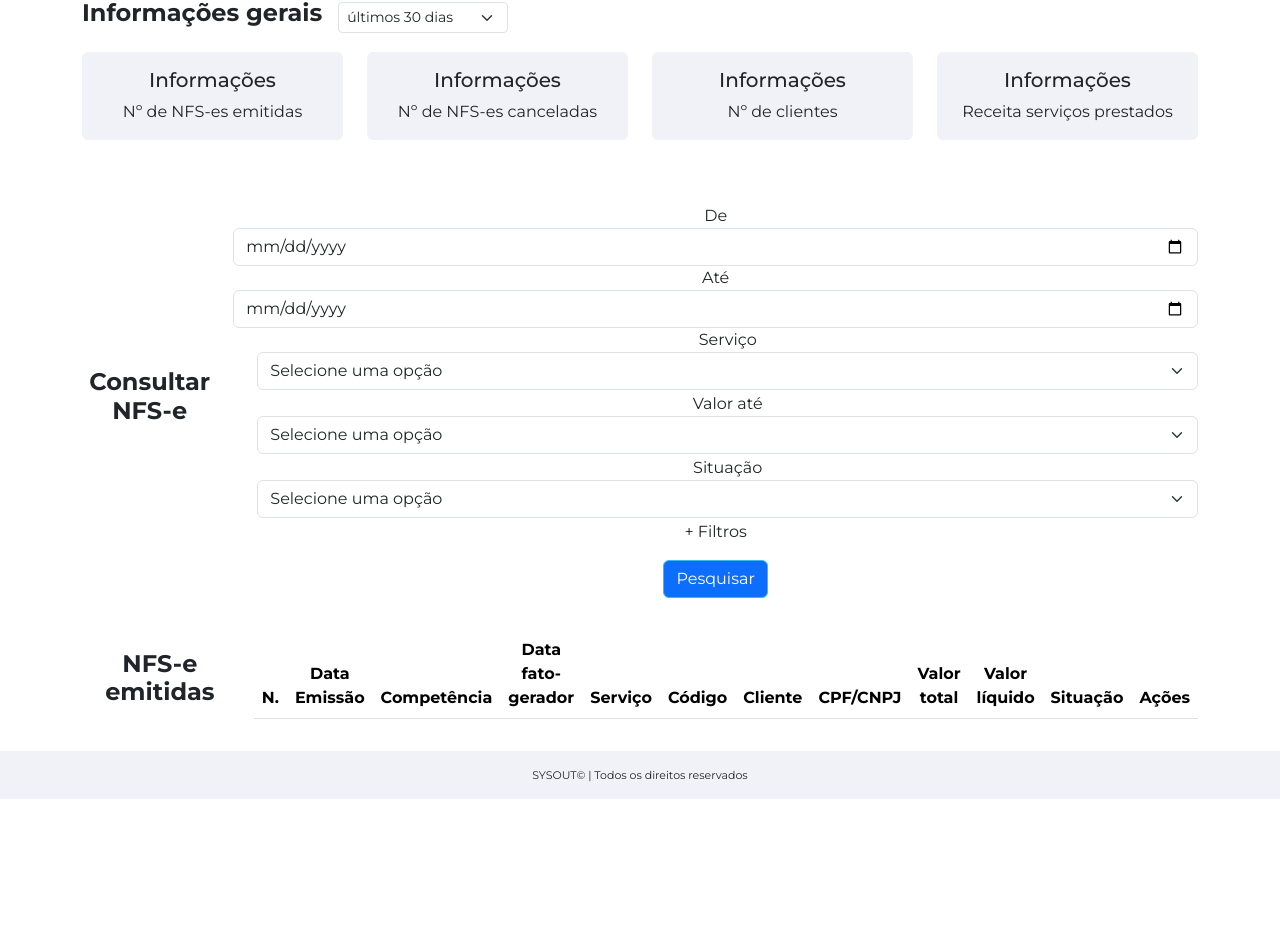
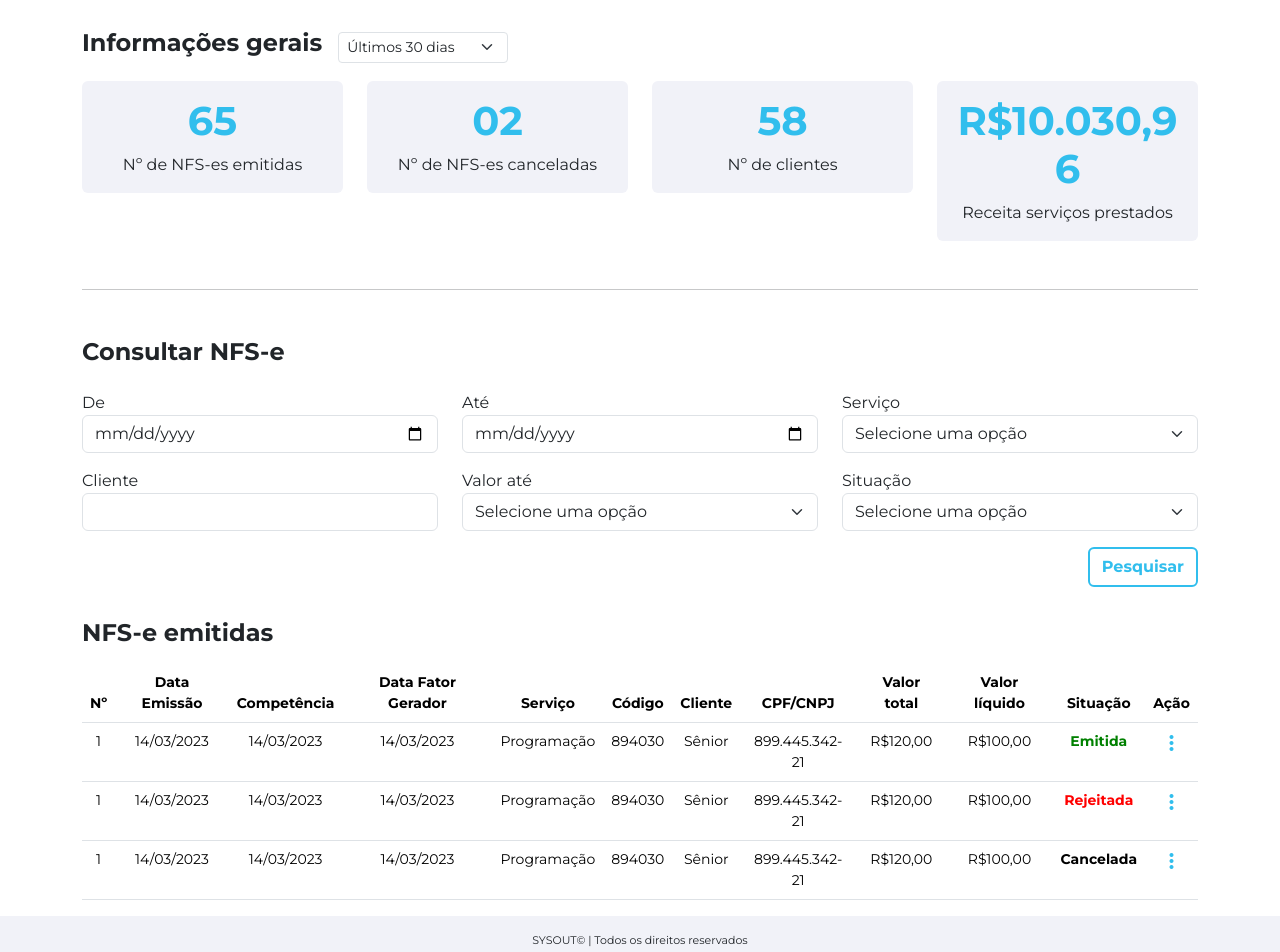
Before and after one commit to more-devs-2-blu/sysout, an Angular app in the folder frontend/: page / in a window 1280 px wide. Shown: the part 212-1164 px from the top of the page. Before the commit the page ends 1011 px from the top, so only its background shows below. Built offline with nearby package versions, Linux system fonts and the light colour scheme; sample sign-in values are in the browser's storage.

Commit message:
home, modals

```diff
--- a/frontend/src/app/Components/home/home.component.css
+++ b/frontend/src/app/Components/home/home.component.css
@@ -4,7 +4,51 @@
     border-color: #31BEED;
 }
 
+.more {
+  color: #31BEED;
+}
+
+#emit-btn {
+  padding: .8rem 3rem .8rem 3rem;
+  font-weight: 500;
+}
+
+.card-title {
+  font-size: 2.5rem;
+  font-weight: 600;
+  color: #31BEED;
+}
+
 .card {
   background-color: #F1F2F8;
   border: none;
 }
+
+table {
+  background-color: #F1F2F8;
+}
+
+table th, td {
+  font-size: 14px;
+  text-align: center;
+}
+
+table span {
+  font-weight: 500;
+}
+
+table .status {
+  font-weight: 700;
+}
+
+table .emited {
+  color: green;
+}
+
+table .canceled {
+  color: black;
+}
+
+table .rejected {
+  color: red;
+}
--- a/frontend/src/app/Components/home/home.component.html
+++ b/frontend/src/app/Components/home/home.component.html
@@ -1,12 +1,12 @@
 <app-navbar></app-navbar>
 <!-- Cabeçalho -->
 <div class="container">
-  <div class="row">
+  <div class="row mt-4">
     <div class="col-sm py-4 border-0">
       <h2>Bem Vindo, Sysouter</h2>
     </div>
     <div class="col-sm text-end py-4 border-0">
-      <button class="btn btn-rounded" data-toggle="modal" data-target="#models-nfse">Emitir NFS-e</button>
+      <button id="emit-btn" class="btn btn-rounded">Emitir NFS-e</button>
     </div>
   </div>
 </div>
@@ -17,21 +17,21 @@
         <div class="d-flex align-items-center my-3">
           <h4 class="fw-bold me-3">Informações gerais</h4>
           <select class="form-select form-select-sm" aria-label="Default select example" style="width: 170px;">
-            <option selected>últimos 30 dias</option>
-            <option value="1">último 60 dias</option>
-            <option value="2">últimos 90 dias</option>
+            <option selected>Últimos 30 dias</option>
+            <option value="1">Últimos 60 dias</option>
+            <option value="2">Últimos 90 dias</option>
           </select>
         </div>
       </div>
     </div>
   </div>
 
-<div class="container text-center mb-5">
-  <div class="row">
+<div class="container text-center">
+  <div class="row mb-5">
     <div class="col-md-3">
       <div class="card">
         <div class="card-body">
-          <h5 class="card-title">Informações</h5>
+          <h2 class="card-title">65</h2>
           <p class="card-text">Nº de NFS-es emitidas</p>
         </div>
       </div>
@@ -39,7 +39,7 @@
     <div class="col-md-3">
       <div class="card">
         <div class="card-body">
-          <h5 class="card-title">Informações</h5>
+          <h2 class="card-title">02</h2>
           <p class="card-text">Nº de NFS-es canceladas</p>
         </div>
       </div>
@@ -47,7 +47,7 @@
     <div class="col-md-3">
       <div class="card">
         <div class="card-body">
-          <h5 class="card-title">Informações</h5>
+          <h2 class="card-title">58</h2>
           <p class="card-text">Nº de clientes</p>
         </div>
       </div>
@@ -55,87 +55,41 @@
     <div class="col-md-3">
       <div class="card">
         <div class="card-body">
-          <h5 class="card-title">Informações</h5>
+          <h2 class="card-title">R$10.030,96</h2>
           <p class="card-text">Receita serviços prestados</p>
         </div>
       </div>
     </div>
   </div>
+  <hr class="linha2">
 </div>
 
 <!-- Consultar NFSE -->
-<div class="container text-center">
-  <div class="row">
+<div class="container mb-3">
+  <div class="row mt-5 mb-3">
     <div class="col">
-      <div class="d-flex align-items-center my-3">
-        <h4 class="fw-bold me-3">Consultar NFS-e</h4>
-        <form>
-          <div class="form-group">
-            <label for="firstDate">De</label>
-            <input type="date" class="form-control" id="firstDate" required>
-          </div>
-          <div class="form-group">
-            <label for="lastDate">Até</label>
-            <input type="date" class="form-control" id="lastDate">
-          </div>
-          <div class="form-group form-check">
-            <label for="selectService">Serviço</label>
-            <select class="form-select" aria-label="Default select example" id="selectService">
-              <option selected>Selecione uma opção</option>
-              <option value="1">
-                Execução, por administração, empreitada ou subempreitada, de
-                obras de construção civil, hidráulica ou elétrica e de outras obras semelhantes.
-              </option>
-              <option value="2">
-                Instalação e montagem de aparelhos, máquinas e equipamentos,
-                inclusive montagem industrial, prestados ao usuário final,
-                exclusivamente com material por ele fornecido.
-              </option>
-              <option value="3">
-                Franquia (franchising)
-              </option>
-            </select>
-          </div>
-          <div class="form-group form-check">
-            <label for="selectValue">Valor até</label>
-            <select class="form-select" aria-label="Default select example" id="selectValue">
-              <option selected>Selecione uma opção</option>
-              <option value="1"></option>
-              <option value="2"></option>
-              <option value="3"></option>
-            </select>
-          </div>
-          <div class="form-group form-check">
-            <label for="selectSituation">Situação</label>
-            <select class="form-select" aria-label="Default select example" id="selectSituation">
-              <option selected>Selecione uma opção</option>
-              <option value="1"></option>
-              <option value="2"></option>
-              <option value="3"></option>
-            </select>
-          </div>
-          <p>+ Filtros</p>
-          <button type="submit" class="btn btn-primary bg-primary">Pesquisar</button>
-        </form>
-      </div>
+      <h4 class="fw-bold me-3">Consultar NFS-e</h4>
     </div>
   </div>
+  <app-filter></app-filter>
 </div>
 
 <!-- Dashboard -->
 
-<div class="container text-center">
+<div class="container">
   <div class="row">
     <div class="col">
-      <div class="d-flex align-items-center my-3">
-        <h4 class="fw-bold me-3">NFS-e emitidas</h4>
-        <table class="table">
+      <div class="card-header mb-3 pb-0 border-0">
+        <h4 class="fw-bold">NFS-e emitidas</h4>
+      </div>
+      <div class="table-responsive col-lg-12">
+        <table class="table py-2 p-5">
           <thead>
             <tr>
-              <th scope="col">N.</th>
+              <th scope="col">Nº</th>
               <th scope="col">Data Emissão</th>
               <th scope="col">Competência</th>
-              <th scope="col">Data fato-gerador</th>
+              <th scope="col">Data Fator Gerador</th>
               <th scope="col">Serviço</th>
               <th scope="col">Código</th>
               <th scope="col">Cliente</th>
@@ -143,11 +97,52 @@
               <th scope="col">Valor total</th>
               <th scope="col">Valor líquido</th>
               <th scope="col">Situação</th>
-              <th scope="col">Ações</th>
+              <th scope="col">Ação</th>
             </tr>
           </thead>
           <tbody>
-            <tr></tr>
+            <tr>
+              <td scope="row">1</td>
+              <td>14/03/2023</td>
+              <td>14/03/2023</td>
+              <td>14/03/2023</td>
+              <td>Programação</td>
+              <td>894030</td>
+              <td>Sênior</td>
+              <td>899.445.342-21</td>
+              <td>R$120,00</td>
+              <td>R$100,00</td>
+              <td class="status emited">Emitida</td>
+              <td><span class="more material-icons-sharp">more_vert</span></td>
+            </tr>
+            <tr>
+              <td scope="row">1</td>
+              <td>14/03/2023</td>
+              <td>14/03/2023</td>
+              <td>14/03/2023</td>
+              <td>Programação</td>
+              <td>894030</td>
+              <td>Sênior</td>
+              <td>899.445.342-21</td>
+              <td>R$120,00</td>
+              <td>R$100,00</td>
+              <td class="status rejected">Rejeitada</td>
+              <td><span class="more material-icons-sharp">more_vert</span></td>
+            </tr>
+            <tr>
+              <td scope="row">1</td>
+              <td>14/03/2023</td>
+              <td>14/03/2023</td>
+              <td>14/03/2023</td>
+              <td>Programação</td>
+              <td>894030</td>
+              <td>Sênior</td>
+              <td>899.445.342-21</td>
+              <td>R$120,00</td>
+              <td>R$100,00</td>
+              <td class="status canceled">Cancelada</td>
+              <td><span class="more material-icons-sharp">more_vert</span></td>
+            </tr>
           </tbody>
         </table>
       </div>
--- a/frontend/src/app/Components/modals/models-nfse/models-nfse.component.css
+++ b/frontend/src/app/Components/modals/models-nfse/models-nfse.component.css
@@ -12,12 +12,6 @@
   .modal-xxl-custom .modal-dialog {
     max-width: 100%;
   }
-}
-
-.btn{
-  color: #31BEED;
-  border: 2px solid #31BEED;
-  margin-left: 5px;
 }
 
 table th, td {
--- a/frontend/src/app/Components/modals/models-nfse/models-nfse.component.html
+++ b/frontend/src/app/Components/modals/models-nfse/models-nfse.component.html
@@ -10,57 +10,7 @@
         <div class="card-header mt-2 pb-0 border-0">
           <h4 class="fw-bold">Pesquisar NFS-e</h4>
         </div>
-        <div class="filter">
-          <div class="row">
-            <div class="col-sm">
-              <div class="mb-3">
-                <label for="exampleInput1" class="form-label mb-0 required">De</label>
-                <input type="text" class="form-control" id="exampleInput1"/>
-              </div>
-            </div>
-            <div class="col-sm">
-              <div class="mb-3">
-                <label for="exampleInput2" class="form-label mb-0 required">Até</label>
-                <input type="text" class="form-control" id="exampleInput2" />
-              </div>
-            </div>
-            <div class="col-sm">
-              <div class="mb-3">
-                <label for="exampleInput3" class="form-label mb-0 required">Serviço</label>
-                <input [readOnly]="true" type="text" class="form-control" id="exampleInput3" />
-              </div>
-            </div>
-          </div>
-          <div class="row">
-            <div class="col-sm">
-              <div class="mb-3">
-                <label for="exampleInput1" class="form-label mb-0 required">Cliente</label>
-                <input type="text" class="form-control" id="exampleInput1"/>
-              </div>
-            </div>
-            <div class="col-sm">
-              <div class="mb-3">
-                <label for="exampleInput2" class="form-label mb-0 required">Valor até</label>
-                <input type="text" class="form-control" id="exampleInput2" />
-              </div>
-            </div>
-            <div class="col-sm">
-              <div class="mb-3">
-                <label for="exampleInput3" class="form-label mb-0 required">Situação</label>
-                <input [readOnly]="true" type="text" class="form-control" id="exampleInput3" />
-              </div>
-            </div>
-          </div>
-          <div class="row">
-            <div class="col-sm">
-              <div class="mb-3">
-                <div class="col-sm text-end border-2">
-                  <button class="btn btn-rounded">Pesquisar</button>
-                </div>
-              </div>
-            </div>
-          </div>
-        </div>
+        <app-filter></app-filter>
       </div>
       <div class="modal-body">
         <div class="card-header mb-3 pb-0 border-0">
--- /dev/null
+++ b/frontend/src/app/Components/partials/filter/filter.component.css
@@ -0,0 +1,13 @@
+.btn{
+  color: #31BEED;
+  border: 2px solid #31BEED;
+  margin-left: 5px;
+  font-weight: 600;
+  transition: all 300ms ease;
+}
+
+.btn:hover {
+  background-color: #31BEED;
+  color: white;
+  transform: scale(1.05);
+}
--- /dev/null
+++ b/frontend/src/app/Components/partials/filter/filter.component.html
@@ -0,0 +1,75 @@
+<div class="filter">
+  <div class="row">
+    <div class="col-sm">
+      <div class="mb-3">
+        <label for="exampleInput1" class="form-label mb-0 required">De</label>
+        <input type="date" class="form-control" id="firstDate" required>
+      </div>
+    </div>
+    <div class="col-sm">
+      <div class="mb-3">
+        <label for="exampleInput2" class="form-label mb-0 required">Até</label>
+        <input type="date" class="form-control" id="lastDate">
+      </div>
+    </div>
+    <div class="col-sm">
+      <div class="mb-3">
+        <label for="exampleInput3" class="form-label mb-0 required">Serviço</label>
+        <select class="form-select" aria-label="Default select example" id="selectService">
+          <option selected>Selecione uma opção</option>
+          <option value="1">
+            Execução, por administração, empreitada ou subempreitada, de
+            obras de construção civil, hidráulica ou elétrica e de outras obras semelhantes.
+          </option>
+          <option value="2">
+            Instalação e montagem de aparelhos, máquinas e equipamentos,
+            inclusive montagem industrial, prestados ao usuário final,
+            exclusivamente com material por ele fornecido.
+          </option>
+          <option value="3">
+            Franquia (franchising)
+          </option>
+        </select>
+      </div>
+    </div>
+  </div>
+  <div class="row">
+    <div class="col-sm">
+      <div class="mb-3">
+        <label for="exampleInput1" class="form-label mb-0 required">Cliente</label>
+        <input type="text" class="form-control" id="exampleInput1"/>
+      </div>
+    </div>
+    <div class="col-sm">
+      <div class="mb-3">
+        <label for="exampleInput2" class="form-label mb-0 required">Valor até</label>
+        <select class="form-select" aria-label="Default select example" id="selectValue">
+          <option selected>Selecione uma opção</option>
+          <option value="1"></option>
+          <option value="2"></option>
+          <option value="3"></option>
+        </select>
+      </div>
+    </div>
+    <div class="col-sm">
+      <div class="mb-3">
+        <label for="exampleInput3" class="form-label mb-0 required">Situação</label>
+        <select class="form-select" aria-label="Default select example" id="selectSituation">
+          <option selected>Selecione uma opção</option>
+          <option value="1">Emitida</option>
+          <option value="2">Rejeitada</option>
+          <option value="3">Cancelada</option>
+        </select>
+      </div>
+    </div>
+  </div>
+  <div class="row">
+    <div class="col-sm">
+      <div class="mb-3">
+        <div class="col-sm text-end border-2">
+          <button class="btn btn-rounded">Pesquisar</button>
+        </div>
+      </div>
+    </div>
+  </div>
+</div>
--- a/frontend/src/app/Components/partials/navbar/navbar.component.html
+++ b/frontend/src/app/Components/partials/navbar/navbar.component.html
@@ -1,5 +1,5 @@
 <nav class="navbar navbar-expand-lg bg-purple">
-  <div class="container-fluid">
+  <div class="container">
     <a class="navbar-brand" href="/home"><img src="../../../assets/images/logo-sysout.png" alt="Sysout logo" width="90px"></a>
     <div class="collapse navbar-collapse">
       <ul class="navbar-nav me-auto my-2 my-lg-0 navbar-nav-scroll" style="--bs-scroll-height: 100px;">
--- a/frontend/src/app/app.module.ts
+++ b/frontend/src/app/app.module.ts
@@ -12,6 +12,7 @@ import { CancelNfseComponent } from './Components/modals/cancel-nfse/cancel-nfse
 import { NavbarComponent } from './Components/partials/navbar/navbar.component';
 import { FooterComponent } from './Components/partials/footer/footer.component';
 import { ErrorPageComponent } from './Components/error-page/error-page.component';
+import { FilterComponent } from './Components/partials/filter/filter.component';
 
 const routes: Routes = [
   { path: '', component: HomeComponent },
@@ -31,6 +32,7 @@ const routes: Routes = [
     ErrorPageComponent,
     NavbarComponent,
     FooterComponent,
+    FilterComponent,
   ],
   imports: [
     BrowserModule,
--- a/frontend/src/index.html
+++ b/frontend/src/index.html
@@ -12,6 +12,8 @@
   <script src="https://cdn.jsdelivr.net/npm/bootstrap@5.3.0-alpha1/dist/js/bootstrap.bundle.min.js"
     integrity="sha384-w76AqPfDkMBDXo30jS1Sgez6pr3x5MlQ1ZAGC+nuZB+EYdgRZgiwxhTBTkF7CXvN"
     crossorigin="anonymous"></script>
+  <link href="https://fonts.googleapis.com/icon?family=Material+Icons+Sharp"
+    rel="stylesheet">
 </head>
 
 <body>
```
Also changed, not shown: frontend/src/app/Components/partials/filter/filter.component.ts (added, +10 -0 lines), 1 other file (tests, documents, lock files or other folders).
